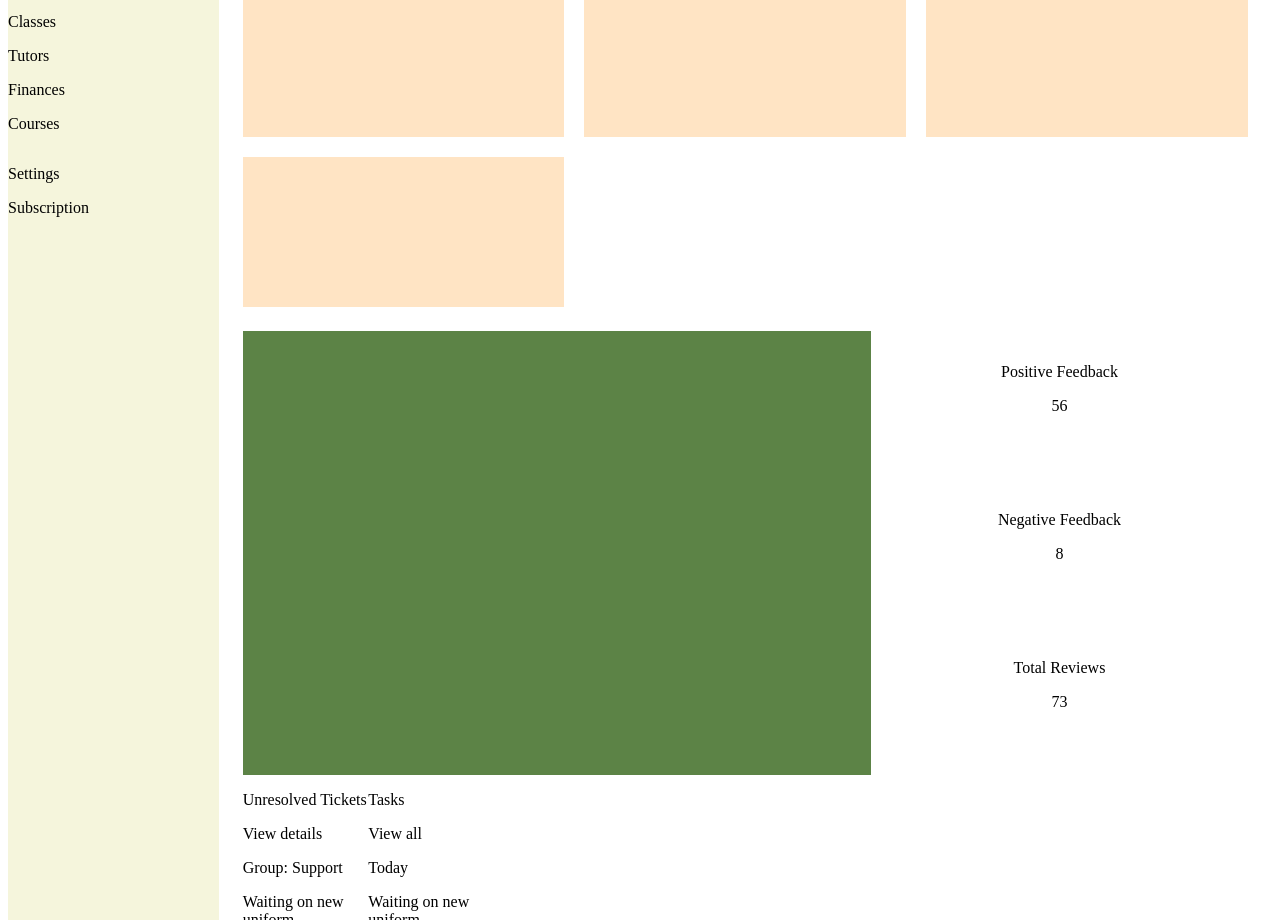
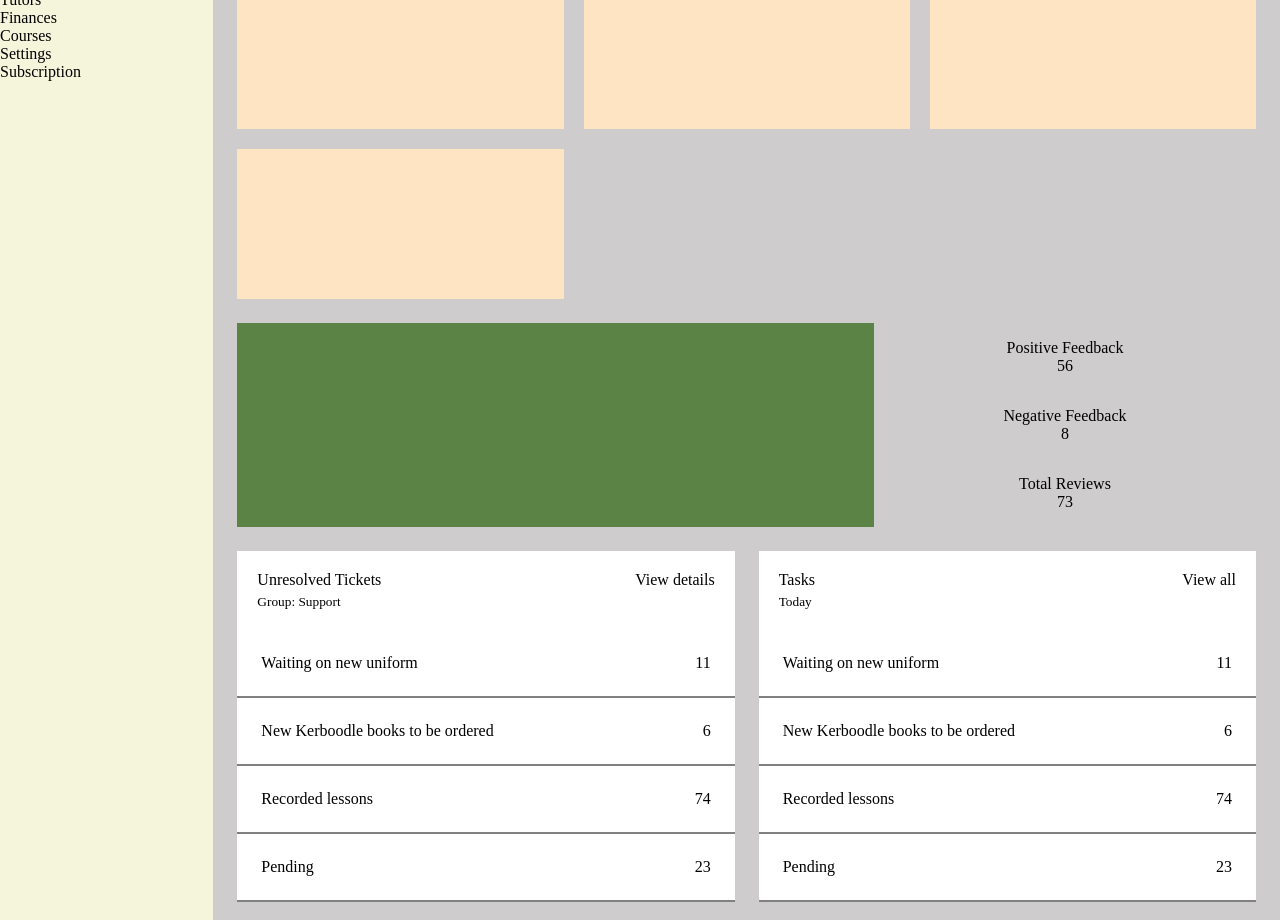
Before and after one commit to tahmidachoudhury/admin-dashboard, a plain HTML site: page index.html in a window 1280 px wide. Shown: the part 63-983 px from the top of the page. Drawn offline with Linux system fonts and the light colour scheme.

Commit message:
add logistic cards and add background to see layout more clearly

```diff
--- a/index.html
+++ b/index.html
@@ -77,7 +77,8 @@
                 </div>
             </div>
 
-            <div class="card tickets">
+            <div class="logistics-cards">
+                <div class="card-tickets">
                     <div class="card-header">
                         <div class="card-title">
                             <p>Unresolved Tickets</p>
@@ -103,7 +104,7 @@
                     </div>
                 </div>
 
-            <div class="card tasks">
+                <div class="card-tasks">
                     <div class="card-header">
                         <div class="card-title">
                             <p>Tasks</p>
@@ -131,5 +132,7 @@
             </div>
 
         </div>
+
+    </div>
 </body>
 </html>
--- a/style.css
+++ b/style.css
@@ -1,3 +1,7 @@
+*{
+    margin: 0;
+}
+
 .container{
     display: grid;
     grid-template-columns: 1fr 5fr;
@@ -11,9 +15,11 @@
 }
 
 .header{
+    background-color: rgb(206, 204, 204);
     grid-column: 2/-1;
     display: flex;
     justify-content: space-between;
+    padding: 0 1.5rem;
 }
 
 .menu p{
@@ -37,10 +43,11 @@ ul{
 }
 
 .main{
+    background-color: rgb(206, 204, 204);
     grid-area: 2/2/3/3;
     display: grid;
     grid-template-columns: repeat(8, 1fr);
-    grid-template-rows: auto 1fr 1fr 1fr;
+    grid-template-rows: auto auto 1fr 1fr;
     padding: 0 1.5rem 1.5rem;
 
 }
@@ -101,3 +108,42 @@ ul{
        margin-top: 1.5rem;
     }
 }
+
+.logistics-cards{
+    grid-column: 1/-1;
+    display: grid;
+    grid-template-columns: repeat(2, 1fr);
+    gap: 1.5rem;
+    padding-top: 1.5rem;
+}
+
+.card-tickets{
+    grid-column: 1/2;
+    background-color: white;
+}
+
+.card-tasks{
+    grid-column: 2/3;
+    background-color: white;
+}
+
+.card-title{
+    display: flex;
+    justify-content: space-between;
+}
+
+.card-header{
+    padding: 20px;
+}
+
+.card-header > p{
+    margin-top: 5px;
+    font-size: smaller;
+}
+
+.card-item{
+    display: flex;
+    justify-content: space-between;
+    padding: 1.5rem;
+    border-bottom: 2px solid grey;
+}
```
Lines whose indentation alone changed are shown as unchanged.
